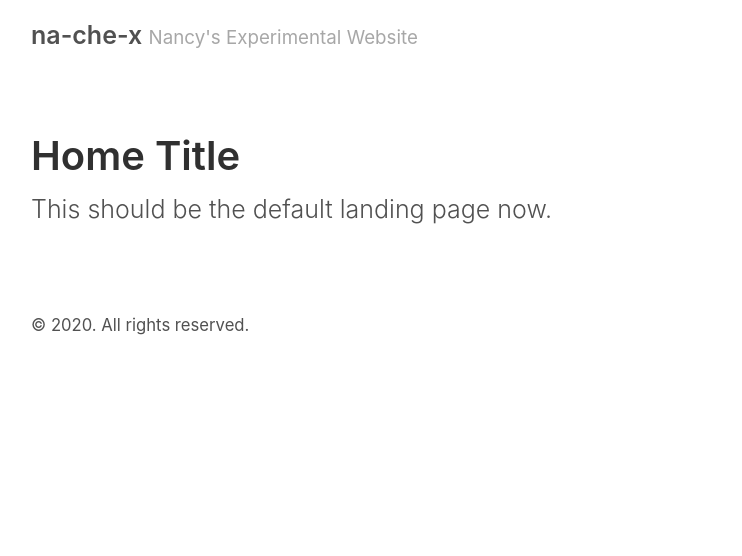
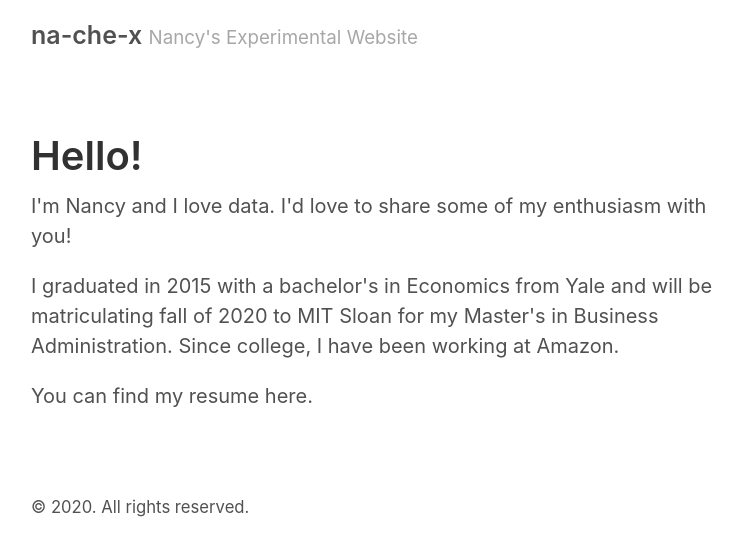
Before and after one commit to misterperce/misterperce.github.io, a Jekyll site: the page built from index.html, in a window 1280 px wide. Shown: the top 556 px of the page, without its empty margins (259-1001 px from the left). Built offline with Jekyll 4.4.1, drawn with Linux system fonts in a browser that asks for light colours; the list of posts is cut into pages by our own code.

Commit message:
update index

```diff
--- a/index.html
+++ b/index.html
@@ -4,6 +4,8 @@ title: "Home"
 ---
 
 <div class="page">
-  <h1 class="page-title">Home Title</h1>
-  <p class="lead">This should be the default landing page now.</p>
+  <h1>Hello!</h1>
+  <p>I'm Nancy and I love data. I'd love to share some of my enthusiasm with you!</p>
+  <p>I graduated in 2015 with a bachelor's in Economics from Yale and will be matriculating fall of 2020 to MIT Sloan for my Master's in Business Administration. Since college, I have been working at Amazon.</p>
+  <p>You can find my resume here.</p>
 </div>
```
